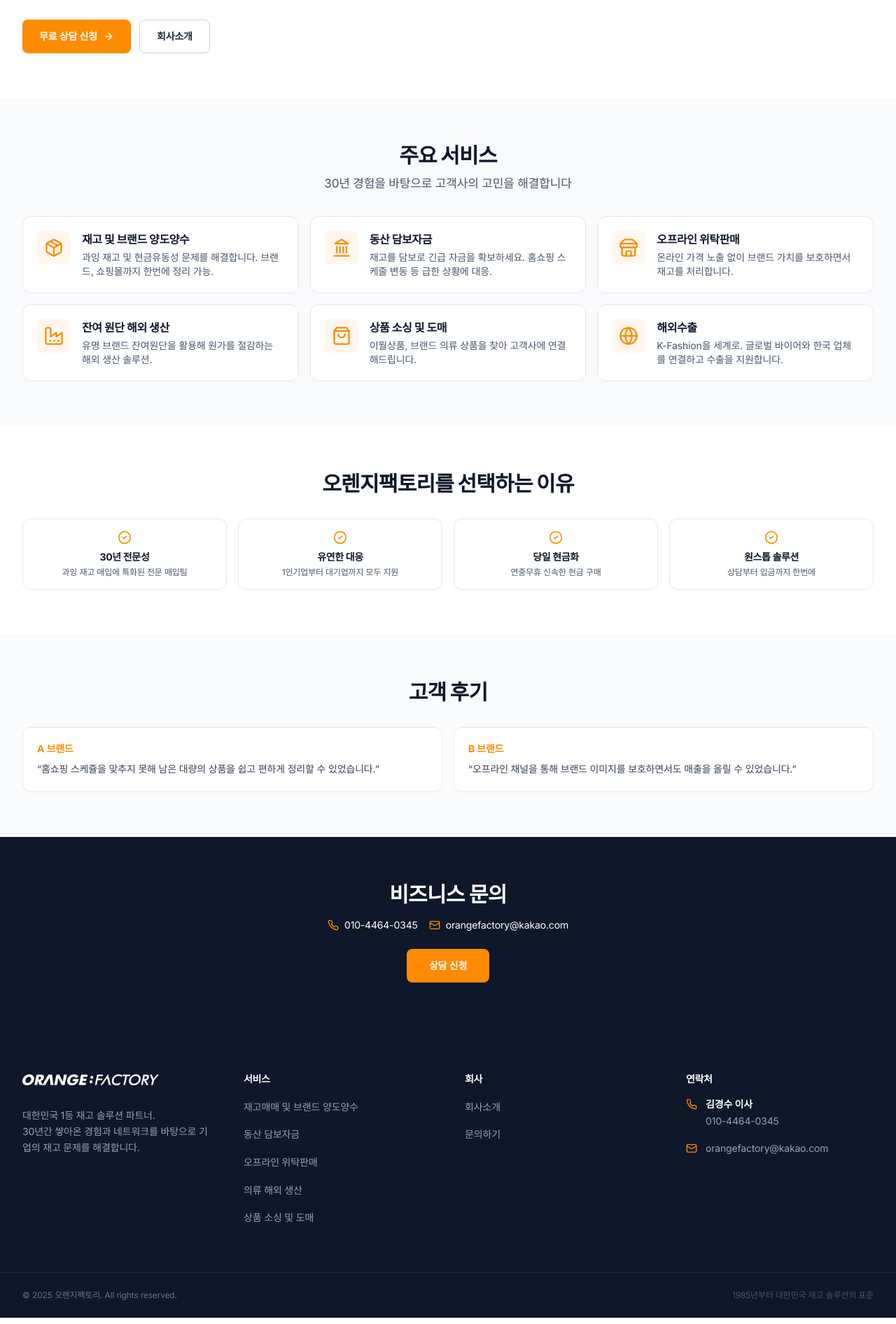
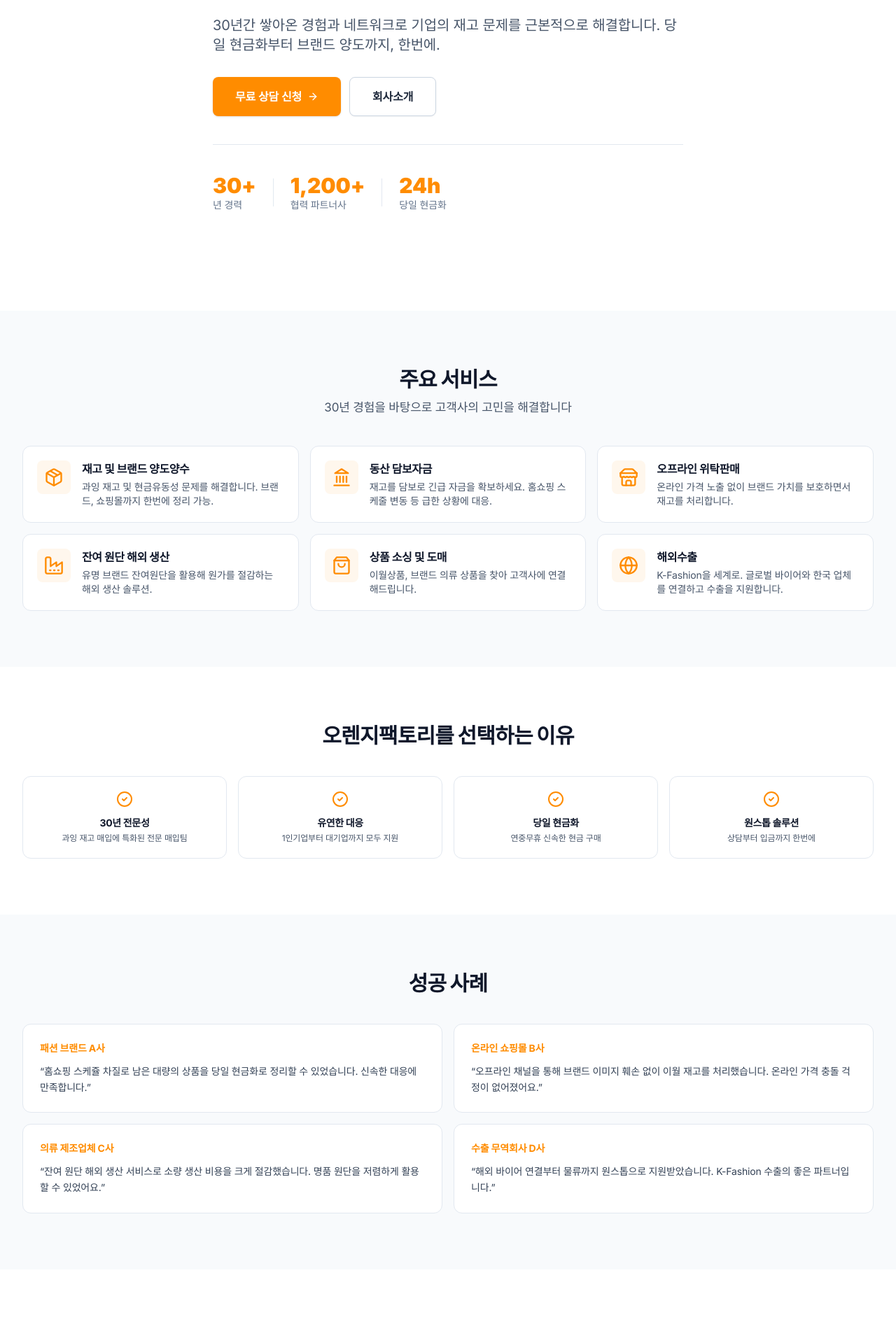
Before and after one commit to kks0488/B2Borangefactory, a Next.js app: page / in a window 1280 px wide. Shown: the part 308-2200 px from the top of the page at 70% size. Built offline with nearby package versions, Linux system fonts and the light colour scheme; a web font is replaced by a local one.

Commit message:
feat: fullscreen hero, 4 testimonials, white footer

```diff
--- a/app/(marketing)/page.tsx
+++ b/app/(marketing)/page.tsx
@@ -61,44 +61,68 @@
   ];
 
   const testimonials = [
-    { brand: "A 브랜드", quote: "홈쇼핑 스케쥴을 맞추지 못해 남은 대량의 상품을 쉽고 편하게 정리할 수 있었습니다." },
-    { brand: "B 브랜드", quote: "오프라인 채널을 통해 브랜드 이미지를 보호하면서도 매출을 올릴 수 있었습니다." },
+    { brand: "패션 브랜드 A사", quote: "홈쇼핑 스케쥴 차질로 남은 대량의 상품을 당일 현금화로 정리할 수 있었습니다. 신속한 대응에 만족합니다." },
+    { brand: "온라인 쇼핑몰 B사", quote: "오프라인 채널을 통해 브랜드 이미지 훼손 없이 이월 재고를 처리했습니다. 온라인 가격 충돌 걱정이 없어졌어요." },
+    { brand: "의류 제조업체 C사", quote: "잔여 원단 해외 생산 서비스로 소량 생산 비용을 크게 절감했습니다. 명품 원단을 저렴하게 활용할 수 있었어요." },
+    { brand: "수출 무역회사 D사", quote: "해외 바이어 연결부터 물류까지 원스톱으로 지원받았습니다. K-Fashion 수출의 좋은 파트너입니다." },
   ];
 
   return (
     <div className="flex flex-col w-full bg-white">
 
-      {/* HERO */}
-      <section className="pt-20 pb-12 md:pt-28 md:pb-16">
+      {/* HERO - 모바일 풀스크린 */}
+      <section className="min-h-[calc(100vh-48px)] flex items-center py-12">
         <div className="section-container">
           <div className="max-w-2xl">
-            <p className="text-sm font-semibold text-[#FF8C00] mb-3">Since 1985</p>
-            <h1 className="text-3xl md:text-5xl font-black text-slate-900 mb-4 leading-tight">
+            <div className="flex items-center gap-3 mb-6">
+              <span className="h-px w-12 bg-[#FF8C00]"></span>
+              <span className="text-sm font-bold tracking-widest text-[#FF8C00]">Since 1985</span>
+            </div>
+            <h1 className="text-4xl md:text-5xl lg:text-6xl font-black text-slate-900 mb-6 leading-tight tracking-tight">
               대한민국<br />
               <span className="text-[#FF8C00]">재고처리 NO.1</span>
             </h1>
-            <p className="text-base md:text-lg text-slate-600 mb-6 leading-relaxed">
-              30년간 브랜드 재고처리 업계에서 독보적인 위치를 차지해온 오렌지팩토리와 함께 비즈니스를 정리하세요.
+            <p className="text-lg md:text-xl text-slate-600 mb-8 leading-relaxed">
+              30년간 쌓아온 경험과 네트워크로 기업의 재고 문제를 근본적으로 해결합니다.
+              당일 현금화부터 브랜드 양도까지, 한번에.
             </p>
             <div className="flex flex-col sm:flex-row gap-3">
-              <Button className="bg-[#FF8C00] hover:bg-[#E67E00] text-white h-12 px-6 rounded-lg font-semibold" asChild>
+              <Button className="bg-[#FF8C00] hover:bg-[#E67E00] text-white h-14 px-8 rounded-lg font-semibold text-base" asChild>
                 <Link href="/contact" className="flex items-center gap-2">
-                  무료 상담 신청 <ArrowRight className="w-4 h-4" />
+                  무료 상담 신청 <ArrowRight className="w-5 h-5" />
                 </Link>
               </Button>
-              <Button variant="outline" className="h-12 px-6 border-slate-300 rounded-lg font-semibold" asChild>
+              <Button variant="outline" className="h-14 px-8 border-slate-300 rounded-lg font-semibold text-base" asChild>
                 <Link href="/about">회사소개</Link>
               </Button>
+            </div>
+
+            {/* 신뢰 지표 */}
+            <div className="flex items-center gap-6 mt-10 pt-10 border-t border-slate-200">
+              <div>
+                <p className="text-3xl font-black text-[#FF8C00]">30+</p>
+                <p className="text-sm text-slate-500">년 경력</p>
+              </div>
+              <div className="w-px h-10 bg-slate-200"></div>
+              <div>
+                <p className="text-3xl font-black text-[#FF8C00]">1,200+</p>
+                <p className="text-sm text-slate-500">협력 파트너사</p>
+              </div>
+              <div className="w-px h-10 bg-slate-200"></div>
+              <div>
+                <p className="text-3xl font-black text-[#FF8C00]">24h</p>
+                <p className="text-sm text-slate-500">당일 현금화</p>
+              </div>
             </div>
           </div>
         </div>
       </section>
 
       {/* 서비스 */}
-      <section className="py-12 md:py-16 bg-slate-50">
+      <section className="py-16 md:py-20 bg-slate-50">
         <div className="section-container">
           <h2 className="text-2xl md:text-3xl font-black text-slate-900 mb-2 text-center">주요 서비스</h2>
-          <p className="text-slate-600 text-center mb-8">30년 경험을 바탕으로 고객사의 고민을 해결합니다</p>
+          <p className="text-slate-600 text-center mb-10">30년 경험을 바탕으로 고객사의 고민을 해결합니다</p>
 
           <div className="grid grid-cols-1 sm:grid-cols-2 lg:grid-cols-3 gap-4">
             {services.map((service, i) => (
@@ -123,15 +147,15 @@
       </section>
 
       {/* 선택 이유 */}
-      <section className="py-12 md:py-16">
+      <section className="py-16 md:py-20">
         <div className="section-container">
-          <h2 className="text-2xl md:text-3xl font-black text-slate-900 mb-8 text-center">
+          <h2 className="text-2xl md:text-3xl font-black text-slate-900 mb-10 text-center">
             오렌지팩토리를 선택하는 이유
           </h2>
           <div className="grid grid-cols-2 md:grid-cols-4 gap-4">
             {reasons.map((item, i) => (
-              <div key={i} className="p-4 border border-slate-200 rounded-xl text-center">
-                <CheckCircle2 className="w-5 h-5 text-[#FF8C00] mx-auto mb-2" />
+              <div key={i} className="p-5 border border-slate-200 rounded-xl text-center">
+                <CheckCircle2 className="w-6 h-6 text-[#FF8C00] mx-auto mb-3" />
                 <h3 className="text-sm font-bold text-slate-900 mb-1">{item.title}</h3>
                 <p className="text-xs text-slate-600">{item.desc}</p>
               </div>
@@ -141,13 +165,13 @@
       </section>
 
       {/* 고객 후기 */}
-      <section className="py-12 md:py-16 bg-slate-50">
+      <section className="py-16 md:py-20 bg-slate-50">
         <div className="section-container">
-          <h2 className="text-2xl md:text-3xl font-black text-slate-900 mb-8 text-center">고객 후기</h2>
+          <h2 className="text-2xl md:text-3xl font-black text-slate-900 mb-10 text-center">성공 사례</h2>
           <div className="grid grid-cols-1 sm:grid-cols-2 gap-4">
             {testimonials.map((item, i) => (
-              <div key={i} className="p-5 bg-white border border-slate-200 rounded-xl">
-                <p className="text-[#FF8C00] font-bold text-sm mb-2">{item.brand}</p>
+              <div key={i} className="p-6 bg-white border border-slate-200 rounded-xl">
+                <p className="text-[#FF8C00] font-bold text-sm mb-3">{item.brand}</p>
                 <p className="text-slate-700 text-sm leading-relaxed">&ldquo;{item.quote}&rdquo;</p>
               </div>
             ))}
@@ -156,19 +180,20 @@
       </section>
 
       {/* CTA */}
-      <section className="py-12 md:py-16 bg-slate-900">
+      <section className="py-16 md:py-20">
         <div className="section-container text-center">
-          <h2 className="text-2xl md:text-3xl font-bold text-white mb-4">비즈니스 문의</h2>
-          <div className="flex flex-col sm:flex-row gap-4 justify-center items-center mb-6">
-            <a href="tel:010-4464-0345" className="flex items-center gap-2 text-white text-sm">
-              <Phone className="w-4 h-4 text-[#FF8C00]" /> 010-4464-0345
+          <h2 className="text-2xl md:text-3xl font-black text-slate-900 mb-4">비즈니스 문의</h2>
+          <p className="text-slate-600 mb-8">재고 문제, 오렌지팩토리가 해결해드립니다</p>
+          <div className="flex flex-col sm:flex-row gap-4 justify-center items-center mb-8">
+            <a href="tel:010-4464-0345" className="flex items-center gap-2 text-slate-900 font-semibold">
+              <Phone className="w-5 h-5 text-[#FF8C00]" /> 010-4464-0345
             </a>
-            <a href="mailto:orangefactory@kakao.com" className="flex items-center gap-2 text-white text-sm">
-              <Mail className="w-4 h-4 text-[#FF8C00]" /> orangefactory@kakao.com
+            <a href="mailto:orangefactory@kakao.com" className="flex items-center gap-2 text-slate-900 font-semibold">
+              <Mail className="w-5 h-5 text-[#FF8C00]" /> orangefactory@kakao.com
             </a>
           </div>
-          <Button className="bg-[#FF8C00] hover:bg-[#E67E00] text-white h-12 px-8 rounded-lg font-semibold" asChild>
-            <Link href="/contact">상담 신청</Link>
+          <Button className="bg-[#FF8C00] hover:bg-[#E67E00] text-white h-14 px-10 rounded-lg font-semibold text-base" asChild>
+            <Link href="/contact">무료 상담 신청</Link>
           </Button>
         </div>
       </section>
--- a/components/ui/footer.tsx
+++ b/components/ui/footer.tsx
@@ -6,11 +6,12 @@
   const currentYear = new Date().getFullYear();
 
   const services = [
-    { label: '재고매매 및 브랜드 양도양수', href: '/services/inventory' },
-    { label: '동산 담보자금', href: '/services/finance' },
-    { label: '오프라인 위탁판매', href: '/services/consignment' },
-    { label: '의류 해외 생산', href: '/services/production' },
-    { label: '상품 소싱 및 도매', href: '/services/sourcing' },
+    { label: '재고매매', href: '/services/inventory' },
+    { label: '동산담보', href: '/services/finance' },
+    { label: '위탁판매', href: '/services/consignment' },
+    { label: '해외생산', href: '/services/production' },
+    { label: '상품소싱', href: '/services/sourcing' },
+    { label: '해외수출', href: '/services/export' },
   ];
 
   const company = [
@@ -19,35 +20,34 @@
   ];
 
   return (
-    <footer className="bg-slate-900">
+    <footer className="bg-white border-t border-slate-200">
       {/* 메인 푸터 */}
-      <div className="max-w-7xl mx-auto px-4 sm:px-6 lg:px-8 py-16">
-        <div className="grid grid-cols-1 md:grid-cols-2 lg:grid-cols-4 gap-12">
+      <div className="max-w-7xl mx-auto px-4 sm:px-6 lg:px-8 py-12">
+        <div className="grid grid-cols-2 md:grid-cols-4 gap-8">
 
           {/* 브랜드 */}
-          <div className="lg:col-span-1 space-y-6">
+          <div className="col-span-2 md:col-span-1 space-y-4">
             <Link href="/" className="inline-block">
               <Image
                 src="/img/logo.png"
                 alt="오렌지팩토리"
-                width={80}
-                height={20}
-                className="h-4 w-auto brightness-0 invert"
+                width={120}
+                height={30}
+                className="h-6 w-auto"
               />
             </Link>
-            <p className="text-slate-400 text-sm leading-relaxed">
-              대한민국 1등 재고 솔루션 파트너.<br />
-              30년간 쌓아온 경험과 네트워크를 바탕으로 기업의 재고 문제를 해결합니다.
+            <p className="text-slate-500 text-sm leading-relaxed">
+              1985년부터 대한민국<br />재고 솔루션의 표준
             </p>
           </div>
 
           {/* 서비스 */}
-          <div className="space-y-4">
-            <h3 className="text-sm font-bold text-white">서비스</h3>
-            <ul className="space-y-3">
+          <div className="space-y-3">
+            <h3 className="text-sm font-bold text-slate-900">서비스</h3>
+            <ul className="space-y-2">
               {services.map((link) => (
                 <li key={link.href}>
-                  <Link href={link.href} className="text-slate-400 hover:text-white transition-colors text-sm">
+                  <Link href={link.href} className="text-slate-500 hover:text-[#FF8C00] transition-colors text-sm">
                     {link.label}
                   </Link>
                 </li>
@@ -56,12 +56,12 @@
           </div>
 
           {/* 회사 */}
-          <div className="space-y-4">
-            <h3 className="text-sm font-bold text-white">회사</h3>
-            <ul className="space-y-3">
+          <div className="space-y-3">
+            <h3 className="text-sm font-bold text-slate-900">회사</h3>
+            <ul className="space-y-2">
               {company.map((link) => (
                 <li key={link.href}>
-                  <Link href={link.href} className="text-slate-400 hover:text-white transition-colors text-sm">
+                  <Link href={link.href} className="text-slate-500 hover:text-[#FF8C00] transition-colors text-sm">
                     {link.label}
                   </Link>
                 </li>
@@ -70,21 +70,18 @@
           </div>
 
           {/* 연락처 */}
-          <div className="space-y-4">
-            <h3 className="text-sm font-bold text-white">연락처</h3>
-            <div className="space-y-4">
-              <div className="flex items-start gap-3">
-                <Phone className="w-4 h-4 text-[#FF8C00] mt-0.5 flex-shrink-0" />
-                <div>
-                  <p className="text-white text-sm font-semibold">김경수 이사</p>
-                  <a href="tel:010-4464-0345" className="text-slate-400 text-sm hover:text-white transition-colors">
-                    010-4464-0345
-                  </a>
-                </div>
+          <div className="space-y-3">
+            <h3 className="text-sm font-bold text-slate-900">연락처</h3>
+            <div className="space-y-2">
+              <div className="flex items-center gap-2">
+                <Phone className="w-4 h-4 text-[#FF8C00] flex-shrink-0" />
+                <a href="tel:010-4464-0345" className="text-slate-500 text-sm hover:text-[#FF8C00] transition-colors">
+                  010-4464-0345
+                </a>
               </div>
-              <div className="flex items-center gap-3">
+              <div className="flex items-center gap-2">
                 <Mail className="w-4 h-4 text-[#FF8C00] flex-shrink-0" />
-                <a href="mailto:orangefactory@kakao.com" className="text-slate-400 text-sm hover:text-white transition-colors">
+                <a href="mailto:orangefactory@kakao.com" className="text-slate-500 text-sm hover:text-[#FF8C00] transition-colors">
                   orangefactory@kakao.com
                 </a>
               </div>
@@ -94,16 +91,11 @@
       </div>
 
       {/* 하단 바 */}
-      <div className="border-t border-slate-800">
-        <div className="max-w-7xl mx-auto px-4 sm:px-6 lg:px-8 py-6">
-          <div className="flex flex-col md:flex-row justify-between items-center gap-4">
-            <p className="text-slate-500 text-xs">
-              © {currentYear} 오렌지팩토리. All rights reserved.
-            </p>
-            <p className="text-slate-600 text-xs">
-              1985년부터 대한민국 재고 솔루션의 표준
-            </p>
-          </div>
+      <div className="border-t border-slate-100">
+        <div className="max-w-7xl mx-auto px-4 sm:px-6 lg:px-8 py-4">
+          <p className="text-slate-400 text-xs text-center">
+            © {currentYear} 오렌지팩토리. All rights reserved.
+          </p>
         </div>
       </div>
     </footer>
```
